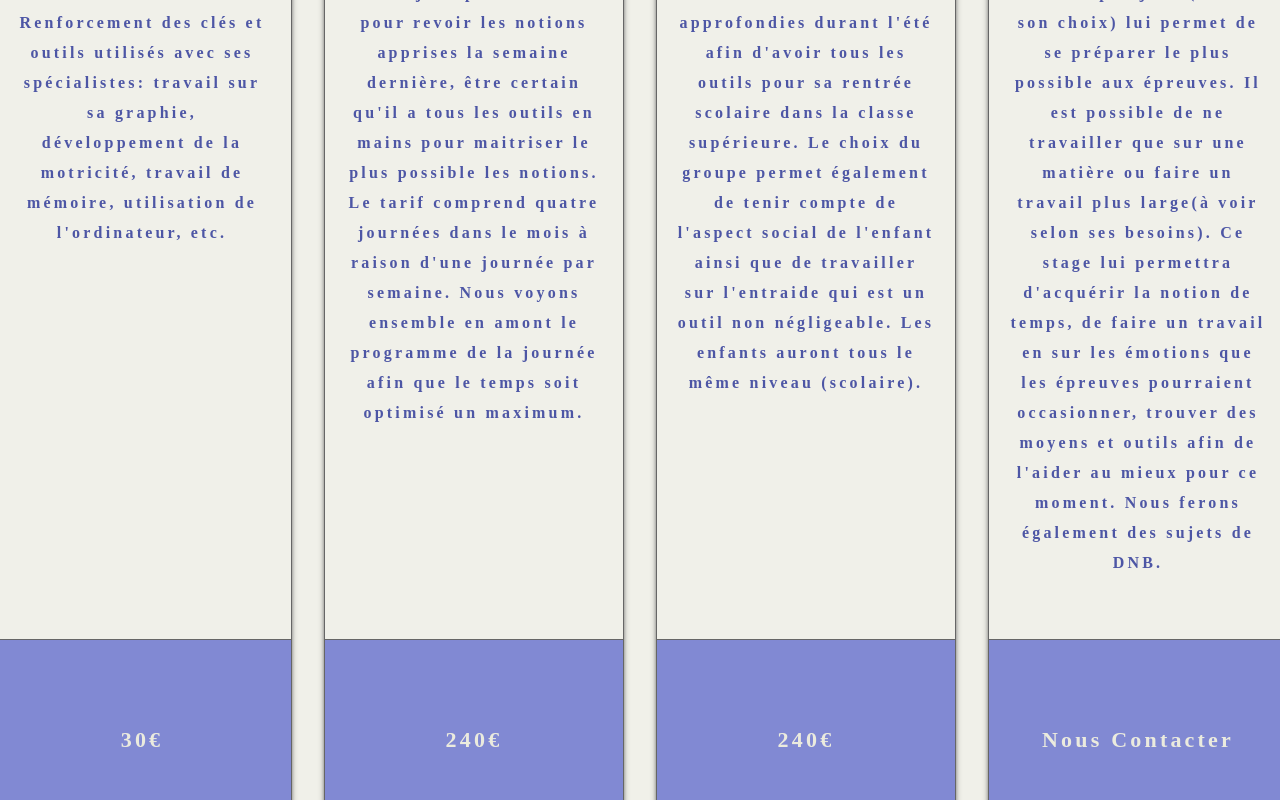
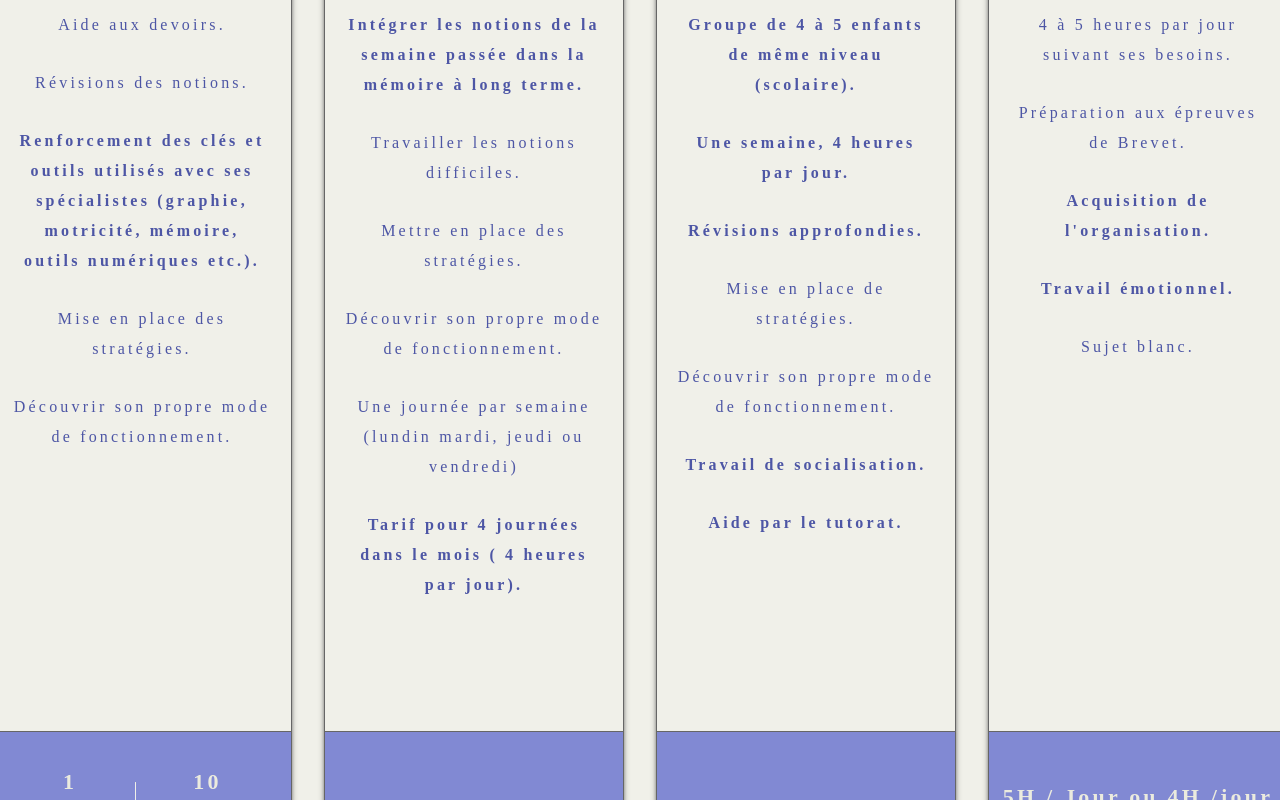
Before and after one commit to DumeGrisoni/booking_student, a React (Vite) app: page /pricing in a window 1280 px wide. Shown: the part 440-1240 px from the top of the page. Built offline with nearby package versions, Linux system fonts and the light colour scheme; a web font is replaced by a local one.

Commit message:
Fixing textes, navbar

```diff
--- a/src/App.css
+++ b/src/App.css
@@ -4,7 +4,7 @@
 
 @layer components {
   .text-default {
-    @apply text-font-text-mobile lg:text-font-text-desktop leading-font-text-mobile lg:leading-font-text-desktop tracking-mobile-ls lg:tracking-desktop-ls font-bold;
+    @apply text-font-text-mobile lg:text-font-text-desktop leading-font-text-mobile lg:leading-font-text-desktop tracking-mobile-ls lg:tracking-desktop-ls;
   }
   .text-headline {
     @apply text-font-headline-mobile lg:text-font-headline-desktop leading-font-headline-mobile lg:leading-font-headline-desktop tracking-mobile-ls lg:tracking-desktop-ls;
@@ -14,6 +14,9 @@
   }
   .active {
     @apply text-primary-var-2;
+  }
+  .text-bold {
+    @apply text-font-text-mobile lg:text-font-text-desktop leading-font-text-mobile lg:leading-font-text-desktop tracking-mobile-ls lg:tracking-desktop-ls font-bold;
   }
 }
 
--- a/src/Components/Navbar.jsx
+++ b/src/Components/Navbar.jsx
@@ -6,6 +6,7 @@ import { AiOutlineClose } from 'react-icons/ai';
 
 const Navbar = () => {
   const [isOpen, setIsOpen] = useState(false);
+
   const Links = [
     { name: 'Tarifs', link: '/pricing' },
     { name: 'Présentation', link: '/presentation' },
@@ -16,7 +17,7 @@ const Navbar = () => {
     <>
       <nav
         className={` ${
-          isOpen ? 'h-[60px]' : 'h-[300px]'
+          !isOpen ? 'h-[60px]' : 'h-[300px]'
         } transition-all ease-out duration-300 lg:pt-0 w-full lg:h-[60px] lg:sticky fixed z-10 top-0 right-0 lg:left-0 bg-secondary border-b pb-4 lg:pb-0 border-b-grey-font lg:px-[100px] text-grey-font xl:px-[200px] shadow-md shadow-secondary-blur px-7`}
       >
         {/* Links Container */}
@@ -34,7 +35,7 @@ const Navbar = () => {
                 <span className="text-primary-var-1 text-[30px]">+</span>
               </span>
             </NavLink>
-            {isOpen ? (
+            {!isOpen ? (
               <FiMenu
                 className="text-primary text-font-headline-mobile lg:text-title lg:hidden absolute right-0 top-0 mr-3 mt-3 "
                 onClick={() => setIsOpen(!isOpen)}
@@ -48,8 +49,8 @@ const Navbar = () => {
           </div>
           {/* LINKS */}
           <ul
-            className={`lg:flex-1 lg:relative absolute justify-around items-center flex-col lg:flex-row gap-[30px] lg:mt-0 mt-16 transition-all lg:duration-100 duration-300 ease-in ${
-              !isOpen ? 'flex' : 'top-[-500px]'
+            className={`lg:flex-1 justify-around items-center flex-col lg:flex-row gap-[30px] lg:mt-0 mt-16 transition-all lg:duration-100 duration-300 ease-in-out ${
+              isOpen ? 'flex lg:static' : 'flex lg:static top-[-500px] absolute'
             } `}
           >
             {Links.map((link) => (
@@ -57,7 +58,7 @@ const Navbar = () => {
                 <NavLink
                   to={link.link}
                   exact
-                  className="hover:text-primary-var-1 text-title lg:font-normal font-bold text-grey-font transition-all duration-100"
+                  className="hover:text-primary-var-1 text-title lg:font-normal font-bold text-grey-font ease-in-out transition-all duration-100"
                   activeClassName="active"
                 >
                   {link.name}
--- a/src/Components/PricingContainer.jsx
+++ b/src/Components/PricingContainer.jsx
@@ -1,5 +1,13 @@
+/* eslint-disable react/prop-types */
 // eslint-disable-next-line react/prop-types
-const PricingContainer = ({ title, children, price }) => {
+const PricingContainer = ({
+  title,
+  children,
+  price,
+  secondPrice,
+  hour,
+  secondHour,
+}) => {
   return (
     <div className="w-[300px] h-auto lg:h-[1100px] flex flex-col border items-center border-grey-font rounded-md shadow-md shadow-grey-font">
       {/* TITLE SECTION */}
@@ -11,9 +19,26 @@ const PricingContainer = ({ title, children, price }) => {
         <p>{children}</p>
       </div>
       {/* PRICE SECTION */}
-      <div className="flex h-auto p-10 lg:p-0 lg:h-[200px] border-t text-default border-grey-font w-full items-center text-title bg-primary-var-1 text-secondary-var-1 justify-center">
-        <p>{price}</p>
-      </div>
+      {!secondPrice ? (
+        <div className=" font-bold flex h-auto p-10 lg:p-0 lg:h-[200px] border-t text-default border-grey-font w-full items-center text-title bg-primary-var-1 text-secondary-var-1 justify-center">
+          <div className="flex flex-col gap-10 justify-center items-center">
+            {hour ? <span className="font-bold">{hour}</span> : ''}
+            <p>{price}</p>
+          </div>
+        </div>
+      ) : (
+        <div className="font-bold flex h-auto p-10 lg-p-0 lg:h-[200px] border-t text-default gap-7 border-grey-font w-full items-center text-title bg-primary-var-1 text-secondary-var-1 justify-center ">
+          <div className="flex flex-col justify-center items-center gap-10 text-center">
+            <span>{hour}</span>
+            <span>{price}</span>
+          </div>
+          <hr className="bg-secondary h-[100px] w-[1px]" />
+          <div className="flex flex-col justify-center items-center gap-10 text-center">
+            <span>{secondHour}</span>
+            <span>{secondPrice}</span>
+          </div>
+        </div>
+      )}
     </div>
   );
 };
--- a/src/Components/TaxBanner.jsx
+++ b/src/Components/TaxBanner.jsx
@@ -5,7 +5,7 @@ const TaxBanner = () => {
     // BANNER PROMO
     <section className="flex flex-col items-center text-center justify-center gap-[20px] lg:gap-[30px] w-[300px] lg:w-[550px] font-bold">
       <h1 className="text-headline text-primary">
-        50% <br /> de déduction d&apos;impôts pour tous !
+        50% <br /> de crédit d&apos;impôts pour tous !
       </h1>
       <h2 className="text-title text-primary-var-1 w-[80%]">
         J’accroche + est une entreprise déclarée !
--- a/src/pages/Pricing.jsx
+++ b/src/pages/Pricing.jsx
@@ -4,39 +4,69 @@ import Text from '../Components/Text.jsx';
 const Pricing = () => {
   return (
     <div className="flex flex-col justify-center gap-8 items-center m-10">
+      <p className="text-title text-primary-var-1 text-center">
+        Déplacement en région bastiaise, Corse, suivi à domicile.
+        <br /> Me contacter pour plus d&apos;informations.
+      </p>
       <div className="flex lg:flex-row flex-col justify-center gap-8 items-center mb-5">
-        <PricingContainer title="Cours particuliers" price="30€">
-          Aide aux devoirs ou révisions des notions dont il a besoin.
-          Renforcement des clés et outils utilisés avec ses spécialistes:
-          travail sur sa graphie, développement de la motricité, travail de
-          mémoire, utilisation de l&apos;ordinateur, etc.
+        <PricingContainer
+          title="Cours particuliers"
+          price="30€"
+          secondPrice="250€"
+          hour="1 Heure"
+          secondHour="10 Heures"
+        >
+          <ul className="flex flex-col text-default gap-7">
+            <li>Aide aux devoirs.</li>
+            <li>Révisions des notions.</li>
+            <li className="text-bold">
+              Renforcement des clés et outils utilisés avec ses spécialistes
+              (graphie, motricité, mémoire, outils numériques etc.).
+            </li>
+            <li>Mise en place des stratégies.</li>
+            <li>Découvrir son propre mode de fonctionnement.</li>
+          </ul>
         </PricingContainer>
         <PricingContainer title="Enfant Déscolarisé" price="240€">
-          Votre enfant est déscolarisé, il a besoin d&apos;un jour par semaine
-          pour revoir les notions apprises la semaine dernière, être certain
-          qu&apos;il a tous les outils en mains pour maitriser le plus possible
-          les notions. Le tarif comprend quatre journées dans le mois à raison
-          d&apos;une journée par semaine. Nous voyons ensemble en amont le
-          programme de la journée afin que le temps soit optimisé un maximum.
+          <ul className="flex flex-col gap-7 text-default">
+            <li className="text-bold">
+              Intégrer les notions de la semaine passée dans la mémoire à long
+              terme.
+            </li>
+            <li>Travailler les notions difficiles.</li>
+            <li>Mettre en place des stratégies.</li>
+            <li>Découvrir son propre mode de fonctionnement.</li>
+            <li>Une journée par semaine (lundin mardi, jeudi ou vendredi)</li>
+            <li className="text-bold">
+              Tarif pour 4 journées dans le mois ( 4 heures par jour).
+            </li>
+          </ul>
         </PricingContainer>
         <PricingContainer title="Stage d'Eté" price="240€">
-          Entre amis ou seul, votre enfant participe à une semaine de révisions
-          approfondies durant l&apos;été afin d&apos;avoir tous les outils pour
-          sa rentrée scolaire dans la classe supérieure. Le choix du groupe
-          permet également de tenir compte de l&apos;aspect social de
-          l&apos;enfant ainsi que de travailler sur l&apos;entraide qui est un
-          outil non négligeable. Les enfants auront tous le même niveau
-          (scolaire).
+          <ul className="flex flex-col gap-7">
+            <li className="text-bold">
+              Groupe de 4 à 5 enfants de même niveau (scolaire).
+            </li>
+            <li className="text-bold">Une semaine, 4 heures par jour.</li>
+            <li className="text-bold">Révisions approfondies.</li>
+            <li>Mise en place de stratégies.</li>
+            <li>Découvrir son propre mode de fonctionnement.</li>
+            <li className="text-bold">Travail de socialisation.</li>
+            <li className="text-bold">Aide par le tutorat.</li>
+          </ul>
         </PricingContainer>
-        <PricingContainer title="Stage Préparation DNB" price="Nous Contacter">
-          Ce stage d&apos;une semaine avec quatre ou cinq heures par jour (selon
-          son choix) lui permet de se préparer le plus possible aux épreuves. Il
-          est possible de ne travailler que sur une matière ou faire un travail
-          plus large(à voir selon ses besoins). Ce stage lui permettra
-          d&apos;acquérir la notion de temps, de faire un travail en sur les
-          émotions que les épreuves pourraient occasionner, trouver des moyens
-          et outils afin de l&apos;aider au mieux pour ce moment. Nous ferons
-          également des sujets de DNB.
+        <PricingContainer
+          title="Stage Préparation DNB"
+          price="Nous Contacter"
+          hour="5H / Jour ou 4H /jour"
+        >
+          <ul className="flex flex-col gap-7 text-default">
+            <li>4 à 5 heures par jour suivant ses besoins.</li>
+            <li>Préparation aux épreuves de Brevet.</li>
+            <li className="text-bold">Acquisition de l&apos;organisation.</li>
+            <li className="text-bold">Travail émotionnel.</li>
+            <li>Sujet blanc.</li>
+          </ul>
         </PricingContainer>
       </div>
       <Button className="">Réserver</Button>
```
